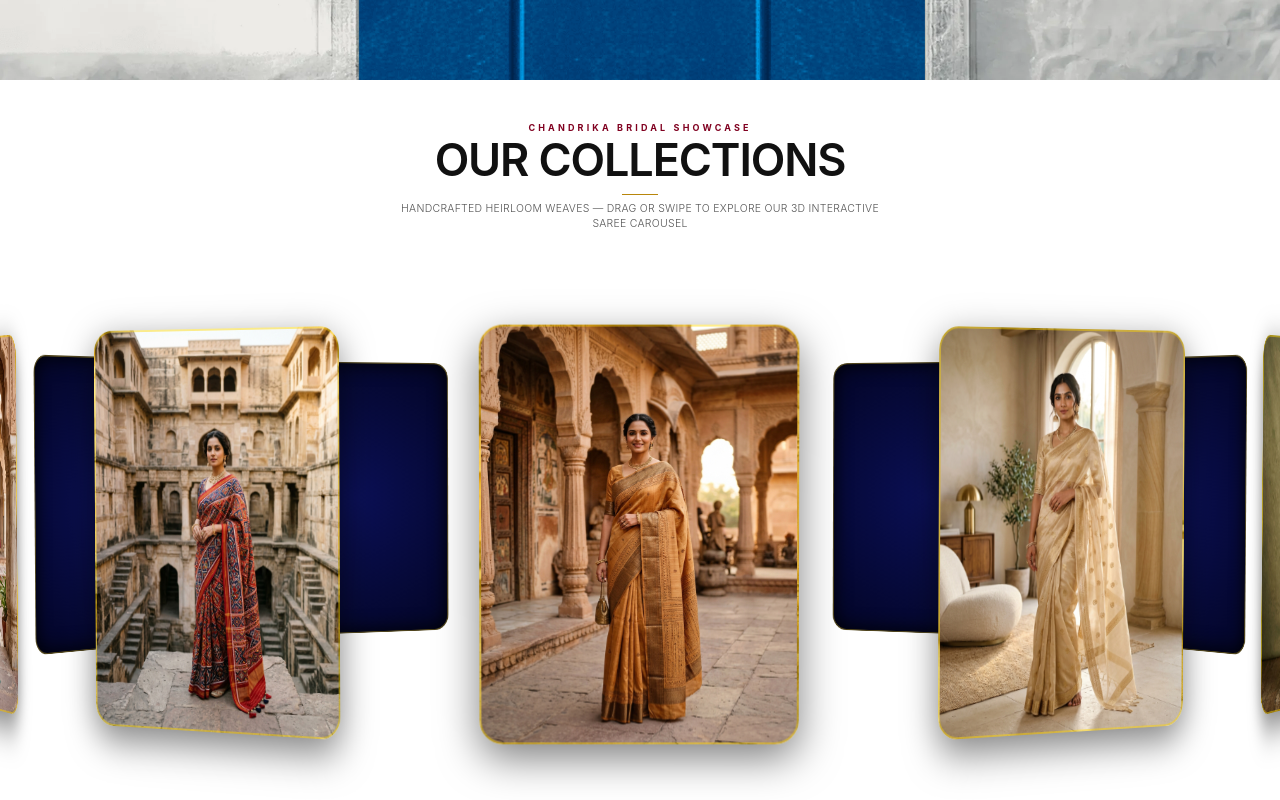
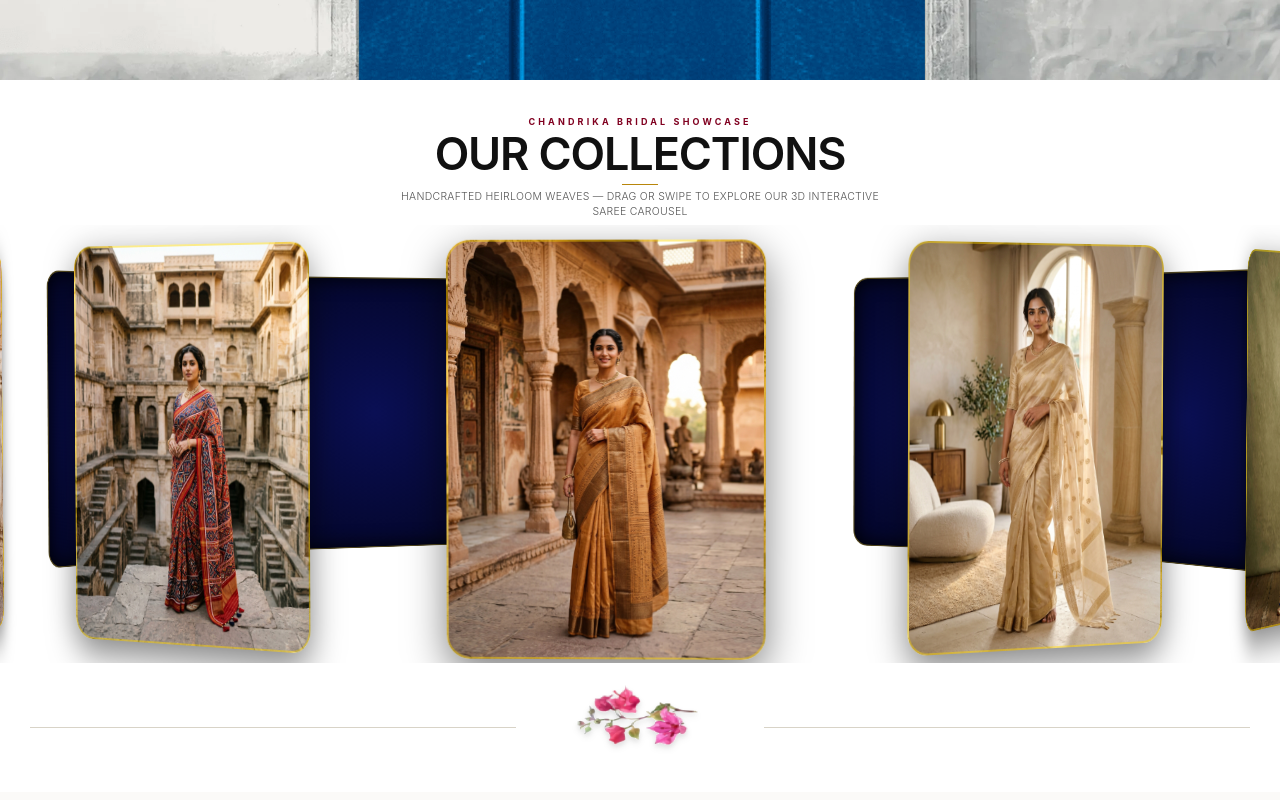
Before and after one commit to janagamsathwikpatel-art/chandrika-bridal-site, a Next.js app: page / in a window 1280 px wide. Shown: the part 1520-2320 px from the top of the page. Built offline with nearby package versions, Linux system fonts and the light colour scheme.

Commit message:
fix: eliminate vertical gap between 3D carousel, bougainvillea divider, and saree collection

```diff
--- a/src/components/CustomerFavourites.tsx
+++ b/src/components/CustomerFavourites.tsx
@@ -10,26 +10,26 @@ export default function CustomerFavourites({ onOpenInquiry }: CustomerFavourites
   return (
     <section
       id="customer-favourites"
-      className="w-full bg-[#ffffff] pt-10 md:pt-14 pb-10 md:pb-14 px-0 relative border-b-0 overflow-hidden select-none"
+      className="w-full bg-[#ffffff] pt-8 md:pt-12 pb-0 relative border-b-0 overflow-hidden select-none"
     >
       <div className="w-full flex flex-col items-center justify-center text-center">
 
         {/* ── CENTER HEADER: OUR COLLECTIONS ── */}
-        <div className="mb-6 md:mb-8 px-4 max-w-2xl mx-auto flex flex-col items-center">
+        <div className="mb-2 px-4 max-w-2xl mx-auto flex flex-col items-center">
           <span className="text-[10px] md:text-xs tracking-[0.35em] text-[#800020] uppercase font-bold mb-1">
             CHANDRIKA BRIDAL SHOWCASE
           </span>
-          <h2 className="text-3xl md:text-5xl lg:text-6xl font-serif text-[#111111] tracking-tight leading-tight mb-2 uppercase font-semibold">
+          <h2 className="text-3xl md:text-5xl lg:text-6xl font-serif text-[#111111] tracking-tight leading-tight mb-1 uppercase font-semibold">
             Our Collections
           </h2>
-          <div className="w-12 h-px bg-[#b8860b] my-2" />
+          <div className="w-12 h-px bg-[#b8860b] my-1.5" />
           <p className="text-xs md:text-sm text-[#555555] font-light leading-relaxed tracking-wide font-sans">
             Handcrafted Heirloom Weaves — Drag or swipe to explore our 3D interactive saree carousel
           </p>
         </div>
 
-        {/* ── FULL LENGTH / FULL WIDTH 3D ROTATING SAREE CAROUSEL ── */}
-        <div className="w-full relative h-[480px] sm:h-[520px] md:h-[560px] flex items-center justify-center overflow-hidden">
+        {/* ── FULL LENGTH 3D ROTATING SAREE CAROUSEL (TIGHT VERTICAL BOUNDS) ── */}
+        <div className="w-full relative h-[380px] sm:h-[420px] md:h-[450px] flex items-center justify-center overflow-hidden -mb-4">
           <RoundCarousel />
         </div>
 
--- a/src/components/NewArrivalsDivider.tsx
+++ b/src/components/NewArrivalsDivider.tsx
@@ -2,11 +2,11 @@ import Image from "next/image";
 
 export default function NewArrivalsDivider() {
   return (
-    <section className="w-full bg-[#ffffff] py-2 md:py-4 px-4 md:px-10 flex flex-col items-center justify-center text-center select-none">
+    <section className="w-full bg-[#ffffff] py-1 px-4 md:px-10 flex flex-col items-center justify-center text-center select-none">
       <div className="max-w-[1440px] w-full mx-auto flex flex-col items-center">
 
-        {/* ── Pink Bougainvillea Flower Branch (Authentic 1st Image Replacement) ── */}
-        <div className="w-full flex items-center justify-center mb-6">
+        {/* ── Pink Bougainvillea Flower Branch ── */}
+        <div className="w-full flex items-center justify-center my-0">
           {/* Left Hairline Rule */}
           <div className="flex-1 border-t border-[#d8d3c7]" />
 
@@ -17,7 +17,7 @@ export default function NewArrivalsDivider() {
               alt="Pink Bougainvillea Flower HD Motif"
               width={220}
               height={135}
-              className="w-[160px] sm:w-[200px] md:w-[240px] h-auto object-contain filter drop-shadow-md transition-transform duration-300 hover:scale-105"
+              className="w-[140px] sm:w-[170px] md:w-[200px] h-auto object-contain filter drop-shadow-md transition-transform duration-300 hover:scale-105"
               priority
             />
           </div>
--- a/src/components/SareeCollection.tsx
+++ b/src/components/SareeCollection.tsx
@@ -63,7 +63,7 @@ export default function SareeCollection({
   };
 
   return (
-    <section id="sarees" className="w-full bg-[#fbfaf8] pt-4 md:pt-6 pb-14 md:pb-20 px-4 md:px-10 relative scroll-mt-20 border-b border-[#ece9e2]">
+    <section id="sarees" className="w-full bg-[#fbfaf8] pt-2 md:pt-4 pb-14 md:pb-20 px-4 md:px-10 relative scroll-mt-20 border-b border-[#ece9e2]">
       <div className="max-w-[1440px] mx-auto relative">
 
         {/* ── Section Header ── */}
```
